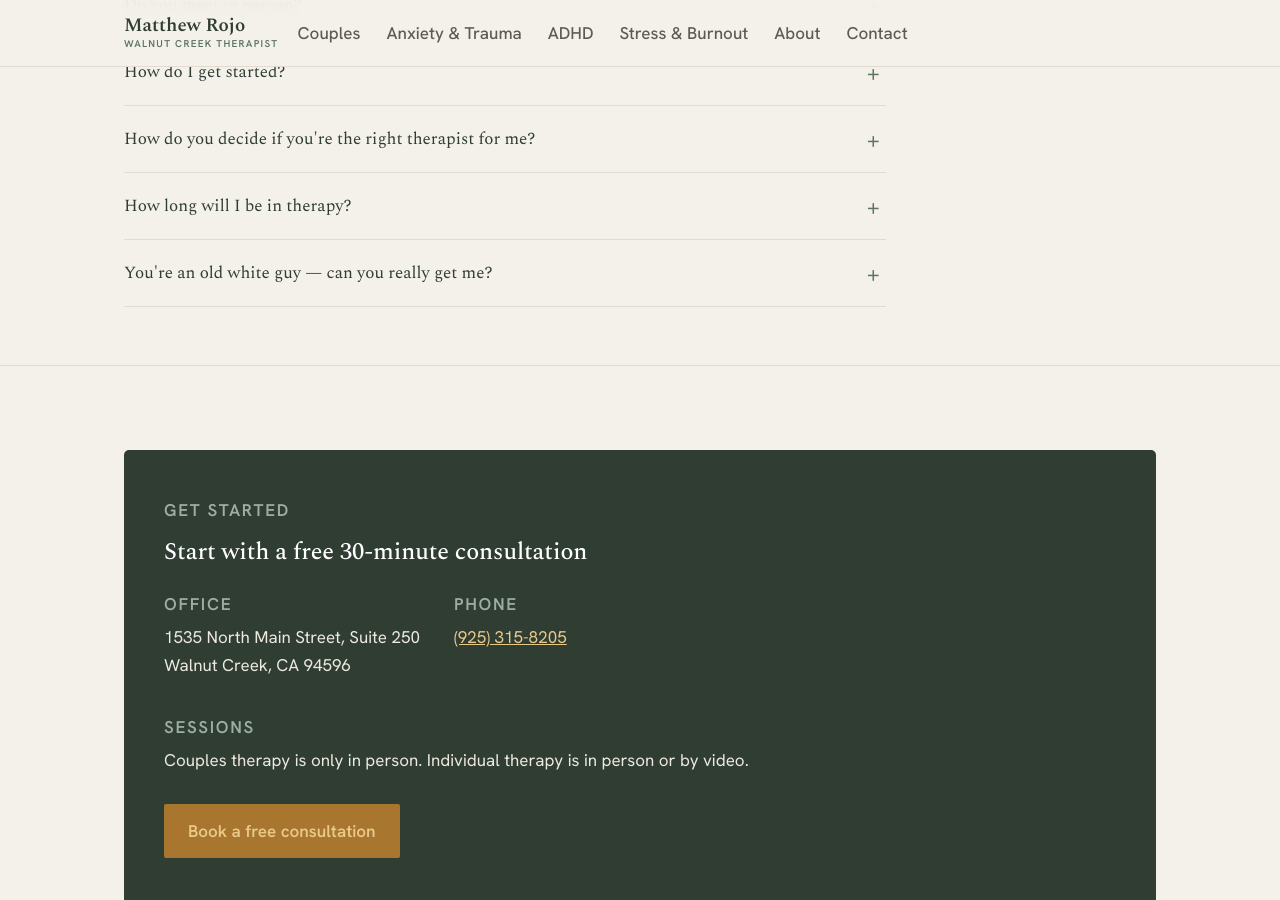
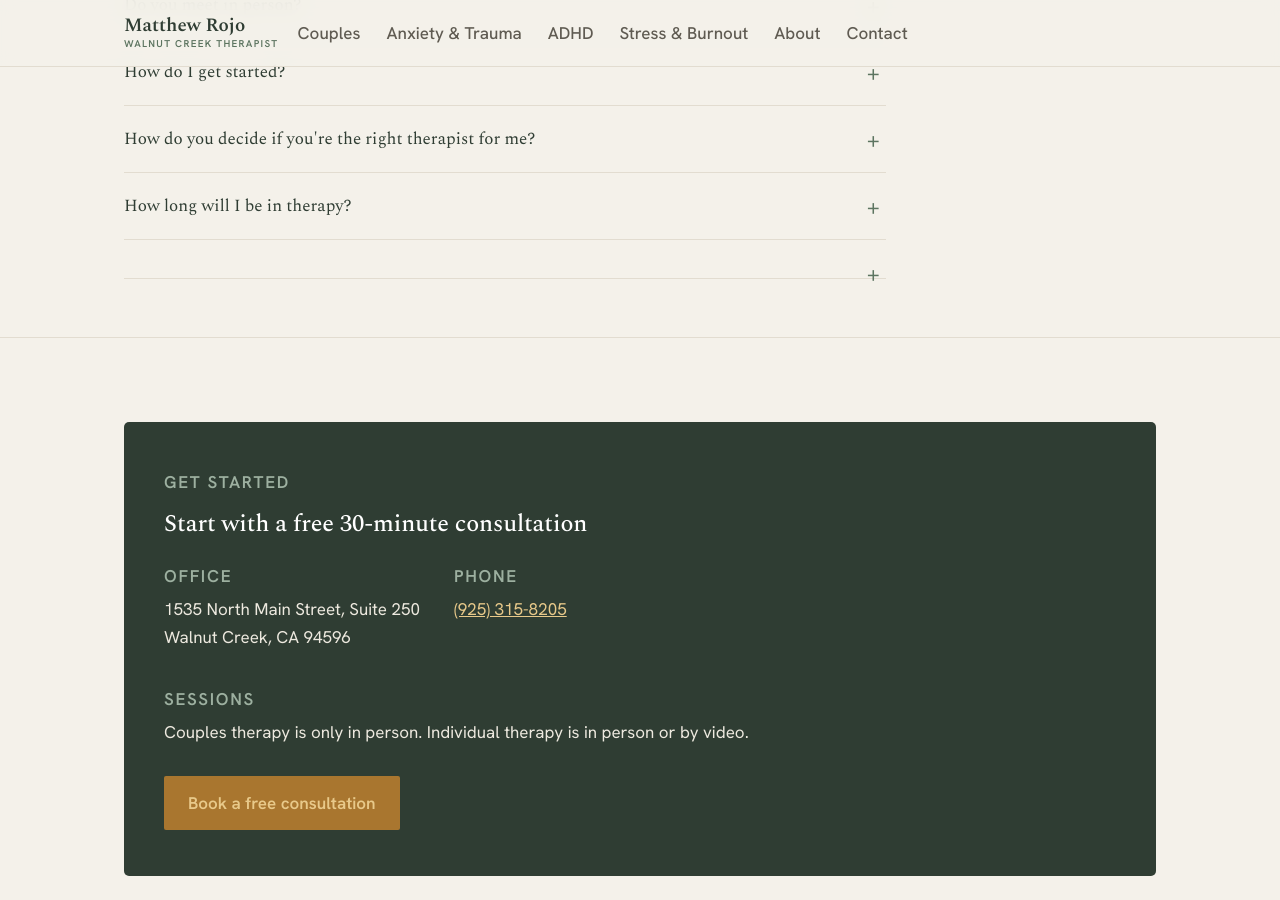
Before and after one commit to walnutcreektherapist/walnutcreektherapist.github.io, a Jekyll site: the page built from index.html, in a window 1280 px wide and 900 px high, scrolled down 4063 px. Built offline with Jekyll 4.4.1, drawn with Linux system fonts in a browser that asks for light colours.

Commit message:
Comment out trust_faq section in _config.yml
Commented out the trust_faq section in the configuration.

```diff
--- a/_config.yml
+++ b/_config.yml
@@ -54,6 +54,6 @@
   google_url: "https://g.co/kgs/oGAfbPh"
   blurb: "Rated 4.9 on Yelp"
 
-trust_faq:
-  q: "You're an old white guy — can you really get me?"
-  a: "It's a fair question — and it's not on you to raise it. I hold real power just by being a therapist, and I come with my own background and blind spots that may be nothing like yours — so closing that gap is my job, not yours. Whatever makes you wonder whether I'll get you — your politics, your faith, your identity, your background — I won't judge it, pretend to share it, or assume I understand it. I bring it up, I ask rather than guess, and I don't leave that to you. Once a month you fill out a short form at home — on your own, not to my face, because telling someone in power they've gotten something wrong is hard — that asks whether you actually feel respected and understood. If something's off between us, it's on me to catch it and fix it."
+# trust_faq:
+# q: "Yo're an old white guy — can you really get me?"
+#  a: "It's a fair question — and it's not on you to raise it. I hold real power just by being a therapist, and I come with my own background and blind spots that may be nothing like yours — so closing that gap is my job, not yours. Whatever makes you wonder whether I'll get you — your politics, your faith, your identity, your background — I won't judge it, pretend to share it, or assume I understand it. I bring it up, I ask rather than guess, and I don't leave that to you. Once a month you fill out a short form at home — on your own, not to my face, because telling someone in power they've gotten something wrong is hard — that asks whether you actually feel respected and understood. If something's off between us, it's on me to catch it and fix it."
```
